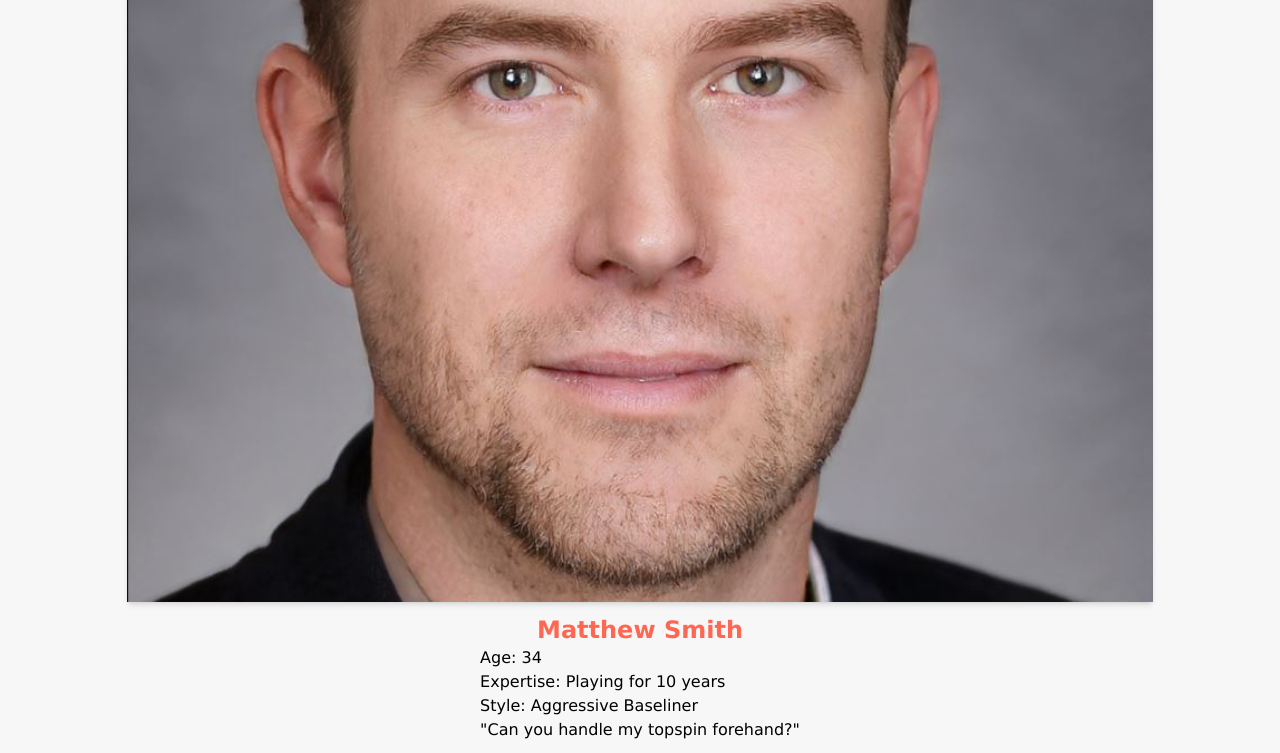
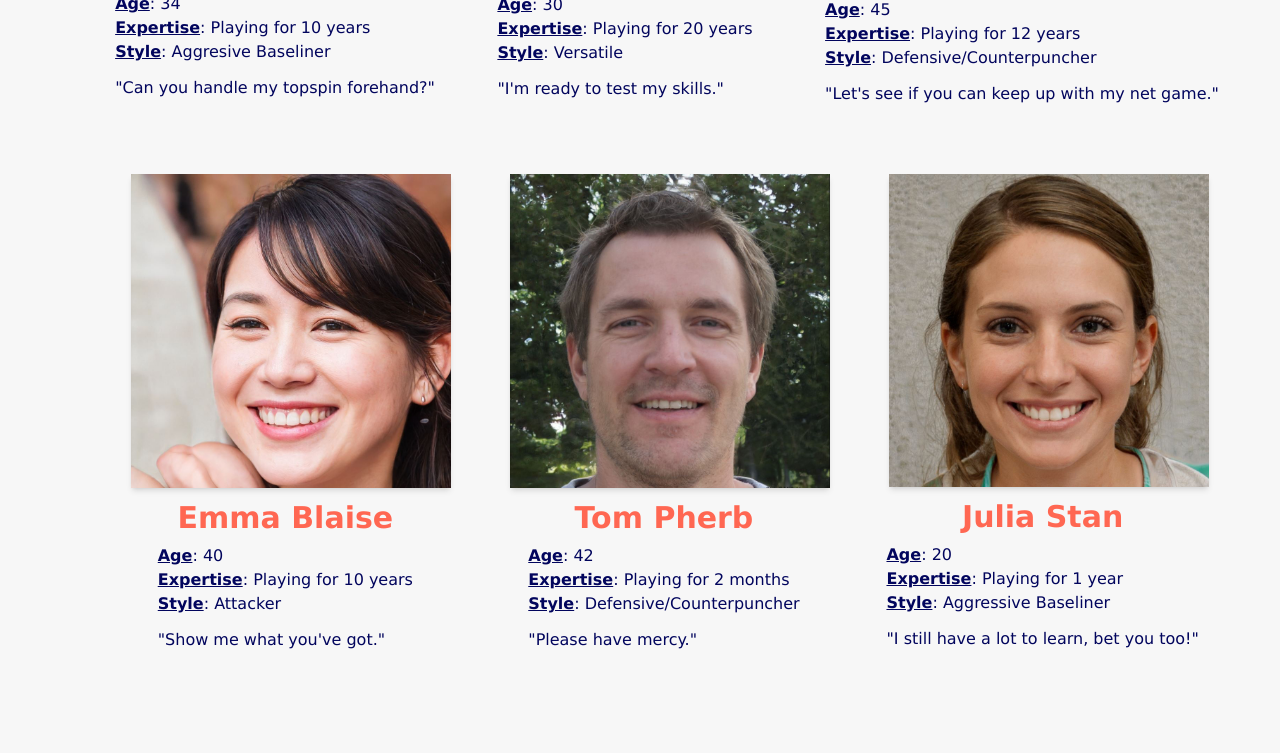
Before and after one commit to ainasurri/Eines_html_i_css_II_PAC_3, a website built with Parcel: page uoc-boilerplate-master/src/participants.html in a window 1280 px wide. Shown: the part 748-1501 px from the top of the page. Built offline with nearby package versions, Linux system fonts and the light colour scheme.

Commit message:
participants ok menys desktop flex

```diff
--- a/uoc-boilerplate-master/src/participants.html
+++ b/uoc-boilerplate-master/src/participants.html
@@ -30,9 +30,9 @@
     </div>
   </nav>
   <main>
-    <div class="m-6 flex flex-col">
+    <div class="m-6 flex flex-col md:m-12">
       <h1 class="text-center text-blau text-3xl font-bold">Tennis League Featured Members</h1>
-      <p class="mt-8 mb-8">In this highly anticipated tennis league, we have a diverse group of
+      <p class="mt-8 text-justify mb-8 text-blau lg:ml-1/5 lg:mr-1/5">In this highly anticipated tennis league, we have a diverse group of
         contestants,
         each bringing their unique strengths and strategies to the court. Some are seasoned veterans,
         while others are rising stars eager to make their mark.
@@ -42,78 +42,77 @@
         vie for supremacy in the world of tennis.
         With the stage set, the outcome of this league remains uncertain, but one thing is for sure -
         the intensity of the matches will keep everyone on the edge of their seats.</p>
-      <div>
-        <div class="flex flex-col items-center">
-          <img class="w-5/6 shadow-md m-3" src="../src/assets/images/participants/1.png" alt="Matthew Smith">
+      <div class="md:flex md:flex-col md:content-evenly md:ml-12 lg:flex-row lg:flex-wrap lg:place-content-around">
+        <div class="flex flex-col items-center mb-14 md:flex-row md:items-center lg:flex-col">
+          <img class="w-5/6 shadow-md m-3 md:w-80 md:mr-20 lg:mr-0" src="../src/assets/images/participants/1.png" alt="Ginger Montana">
           <div>
-            <h2 class="text-salmo text-center text-2xl font-bold" >Matthew Smith</h2>
+            <h2 class="text-salmo text-center text-2xl font-bold mb-2 md:text-3xl" >Matthew Smith</h2>
             <ul>
-              <li><span>Age</span>: 34</li>
-              <li><span>Expertise</span>: Playing for 10 years</li>
-              <li><span>Style</span>: Aggressive Baseliner</li>
-              <li>"Can you handle my topspin forehand?"</li>
+              <li class="text-blau"><span class="font-bold underline">Age</span>: 34</li>
+              <li class="text-blau"><span class="font-bold underline">Expertise</span>: Playing for 10 years</li>
+              <li class="text-blau"><span class="font-bold underline">Style</span>: Aggresive Baseliner</li>
+              <li class="text-blau text-center mt-3 md:text-left">"Can you handle my topspin forehand?"</li>
             </ul>
           </div>
         </div>
-        <div class="flex flex-col items-center">
-          <img class="w-5/6 shadow-md m-3" src="../src/assets/images/participants/2.png" alt="Ginger Montana">
+        <div class="flex flex-col items-center mb-14 md:flex-row md:items-center lg:flex-col">
+          <img class="w-5/6 shadow-md m-3 md:w-80 md:mr-20 lg:mr-0" src="../src/assets/images/participants/2.png" alt="Ginger Montana">
           <div>
-            <h2 class="text-salmo text-center text-2xl font-bold" >Ginger Montana</h2>
+            <h2 class="text-salmo text-center text-2xl font-bold mb-2 md:text-3xl" >Ginger Montana</h2>
             <ul>
-              <li><span>Age</span>: 30</li>
-              <li><span>Expertise</span>: Playing
-                for 20 years</li>
-              <li><span>Style</span>: Versatile</li>
-              <li>"I'm ready to test my skills."</li>
+              <li class="text-blau"><span class="font-bold underline">Age</span>: 30</li>
+              <li class="text-blau"><span class="font-bold underline">Expertise</span>: Playing for 20 years</li>
+              <li class="text-blau"><span class="font-bold underline">Style</span>: Versatile</li>
+              <li class="text-blau text-center mt-3 md:text-left">"I'm ready to test my skills."</li>
             </ul>
           </div>
         </div>
-        <div class="flex flex-col items-center">
-          <img class="w-5/6 shadow-md m-3" class="participants__people__each__img" src="../src/assets/images/participants/3.png"
+        <div class="flex flex-col items-center mb-14 md:flex-row md:items-center lg:flex-col">
+          <img class="w-5/6 shadow-md m-3 md:w-80 md:mr-20 lg:mr-0" class="participants__people__each__img" src="../src/assets/images/participants/3.png"
             alt="Pete Harrison">
           <div>
-            <h2 class="text-salmo text-center text-2xl font-bold" >Pete Harrison</h2>
+            <h2 class="text-salmo text-center text-2xl font-bold mb-2 md:text-3xl" >Pete Harrison</h2>
             <ul>
-              <li><span>Age</span>: 45</li>
-              <li><span>Expertise</span>: Playing for 12 years</li>
-              <li><span>Style</span>: Defensive/Counterpuncher</li>
-              <li>"Let's see if you can keep up with my net game."</li>
+              <li class="text-blau"><span class="font-bold underline">Age</span>: 45</li>
+              <li class="text-blau"><span class="font-bold underline">Expertise</span>: Playing for 12 years</li>
+              <li class="text-blau"><span class="font-bold underline">Style</span>: Defensive/Counterpuncher</li>
+              <li class="text-blau text-center mt-3 md:text-left">"Let's see if you can keep up with my net game."</li>
             </ul>
           </div>
         </div>
-        <div class="flex flex-col items-center">
-          <img class="w-5/6 shadow-md m-3" src="../src/assets/images/participants/4.png" alt="Emma Blaise">
+        <div class="flex flex-col items-center mb-14 md:flex-row md:items-center lg:flex-col">
+          <img class="w-5/6 shadow-md m-3 md:w-80 md:mr-20 lg:mr-0" src="../src/assets/images/participants/4.png" alt="Emma Blaise">
           <div>
-            <h2 class="text-salmo text-center text-2xl font-bold" >Emma Blaise</h2>
+            <h2 class="text-salmo text-center text-2xl font-bold mb-2 md:text-3xl" >Emma Blaise</h2>
             <ul>
-              <li><span>Age</span>: 40</li>
-              <li><span>Expertise</span>: Playing for 10 years</li>
-              <li><span>Style</span>: Attacker</li>
-              <li>"Show me what you've got."</li>
+              <li class="text-blau"><span class="font-bold underline">Age</span>: 40</li>
+              <li class="text-blau"><span class="font-bold underline">Expertise</span>: Playing for 10 years</li>
+              <li class="text-blau"><span class="font-bold underline">Style</span>: Attacker</li>
+              <li class="text-blau text-center mt-3 md:text-left">"Show me what you've got."</li>
             </ul>
           </div>
         </div>
-        <div class="flex flex-col items-center">
-          <img class="w-5/6 shadow-md m-3" src="../src/assets/images/participants/5.png" alt="Tom Pherb">
+        <div class="flex flex-col items-center mb-14 md:flex-row md:items-center lg:flex-col">
+          <img class="w-5/6 shadow-md m-3 md:w-80 md:mr-20 lg:mr-0" src="../src/assets/images/participants/5.png" alt="Tom Pherb">
           <div>
-            <h2 class="text-salmo text-center text-2xl font-bold" >Tom Pherb</h2>
+            <h2 class="text-salmo text-center text-2xl font-bold mb-2 md:text-3xl" >Tom Pherb</h2>
             <ul>
-              <li><span>Age</span>: 42</li>
-              <li><span>Expertise</span>: Playing for 2 months</li>
-              <li><span>Style</span>: Defensive/Counterpuncher</li>
-              <li>"Please have mercy."</li>
+              <li class="text-blau"><span class="font-bold underline">Age</span>: 42</li>
+              <li class="text-blau"><span class="font-bold underline">Expertise</span>: Playing for 2 months</li>
+              <li class="text-blau"><span class="font-bold underline">Style</span>: Defensive/Counterpuncher</li>
+              <li class="text-blau text-center mt-3 md:text-left">"Please have mercy."</li>
             </ul>
           </div>
         </div>
-        <div class="flex flex-col items-center">
-          <img class="w-5/6 shadow-md m-3" src="../src/assets/images/participants/6.png" alt="Julia Stan">
+        <div class="flex flex-col items-center mb-14 md:flex-row md:items-center lg:flex-col">
+          <img class="w-5/6 shadow-md m-3 md:w-80 md:mr-20 lg:mr-0" src="../src/assets/images/participants/6.png" alt="Julia Stan">
           <div>
-            <h2 class="text-salmo text-center text-2xl font-bold" >Julia Stan</h2>
+            <h2 class="text-salmo text-center text-2xl font-bold mb-2 md:text-3xl" >Julia Stan</h2>
             <ul>
-              <li><span>Age</span>: 20</li>
-              <li><span>Expertise</span>: Playing for 1 year</li>
-              <li><span>Style</span>: Aggressive Baseliner</li>
-              <li>"I still have a lot to learn, bet you too!"</li>
+              <li class="text-blau"><span class="font-bold underline">Age</span>: 20</li>
+              <li class="text-blau"><span class="font-bold underline">Expertise</span>: Playing for 1 year</li>
+              <li class="text-blau"><span class="font-bold underline">Style</span>: Aggressive Baseliner</li>
+              <li class="text-blau text-center mt-3 md:text-left">"I still have a lot to learn, bet you too!"</li>
             </ul>
           </div>
         </div>
```
Also changed, not shown: uoc-boilerplate-master/src/output.css.
